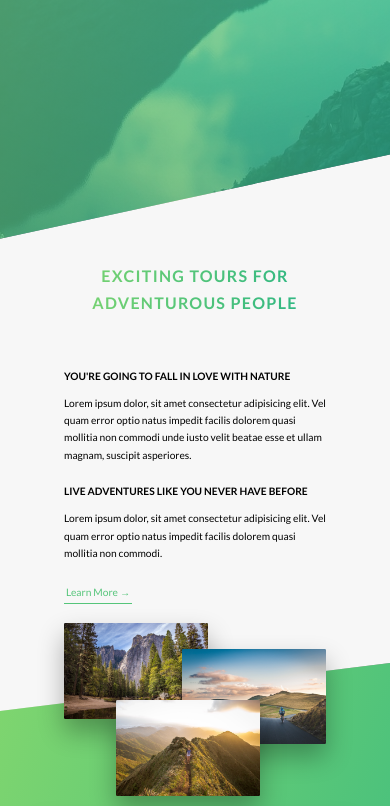
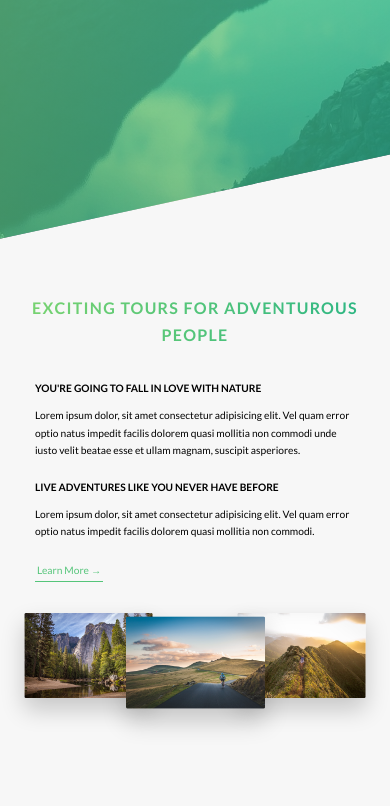
Before and after one commit to ohthatmarissa/natours, a website: page index.html in a window 390 px wide. Shown: the part 563-1369 px from the top of the page. Drawn offline with nearby package versions, Linux system fonts and the light colour scheme.

Commit message:
add media queries to layout, about, and features sections

```diff
--- a/sass/base/_utilities.scss
+++ b/sass/base/_utilities.scss
@@ -4,10 +4,17 @@
 
 .u-margin-bottom-big {
   margin-bottom: 8rem;
+  @include respond(tab-port) {
+    margin-bottom: 5rem;
+  }
 }
 
 .u-margin-bottom-medium {
   margin-bottom: 4rem !important;
+
+  @include respond(tab-port) {
+    margin-bottom: 3rem !important;
+  }
 }
 
 .u-margin-bottom-small {
--- a/sass/components/_composition.scss
+++ b/sass/components/_composition.scss
@@ -11,19 +11,43 @@
     transition: all 0.2s;
     outline-offset: 2rem; //pushes the outline from the photo by 20px
 
+    @include respond(tab-port) {
+      float: left;
+      position: relative;
+      width: 33.3333%;
+      box-shadow: 0 1.5rem 3rem rgba($color-black, 0.2);
+    }
+
     &--p1 {
       left: 0;
       top: -2rem;
+
+      @include respond(tab-port) {
+        top: 1rem;
+        transform: scale(1.2);
+      }
     }
 
     &--p2 {
       right: 0;
       top: 2rem;
+
+      @include respond(tab-port) {
+        top: -1;
+        transform: scale(1.3);
+        z-index: 3;
+      }
     }
 
     &--p3 {
       left: 20%;
       top: 10rem;
+
+      @include respond(tab-port) {
+        top: 1rem;
+        left: 0;
+        transform: scale(1.2);
+      }
     }
     //makes the images pop up and outline when hovered
     &:hover {
--- a/sass/layout/_footer.scss
+++ b/sass/layout/_footer.scss
@@ -10,6 +10,10 @@
     &__logo-box {
         text-align: center;
         margin-bottom: 8rem;
+
+        @include respond(tab-port) {
+            margin-bottom: 4rem;
+        }
     }
 
     &__logo {
--- a/sass/pages/_home.scss
+++ b/sass/pages/_home.scss
@@ -5,6 +5,10 @@
   padding-right: 10rem;
   padding-left: 10rem;
   margin-top: -20vh;
+
+  @include respond(tab-port) {
+    padding: 25rem 0;
+  }
 }
 
 .section-features {
@@ -17,17 +21,29 @@
   & > * {
     transform: skewY(7deg);
   }
+
+  @include respond(tab-port) {
+    padding: 10rem 0;
+  }
 }
 
 .section-tours {
   background-color: $color-grey-light-1;
   padding: 20rem 10rem 10rem 10rem;
   margin-top: -7rem;
+
+  @include respond(tab-port) {
+    padding: 15rem 5rem 5rem 5rem;
+  }
 }
 
 .section-stories {
   position: relative;
   padding: 15rem 0;
+
+  @include respond(tab-port) {
+    padding: 10rem 0;
+  }
 }
 
 .section-book {
```
Also changed, not shown: css/style.css.
